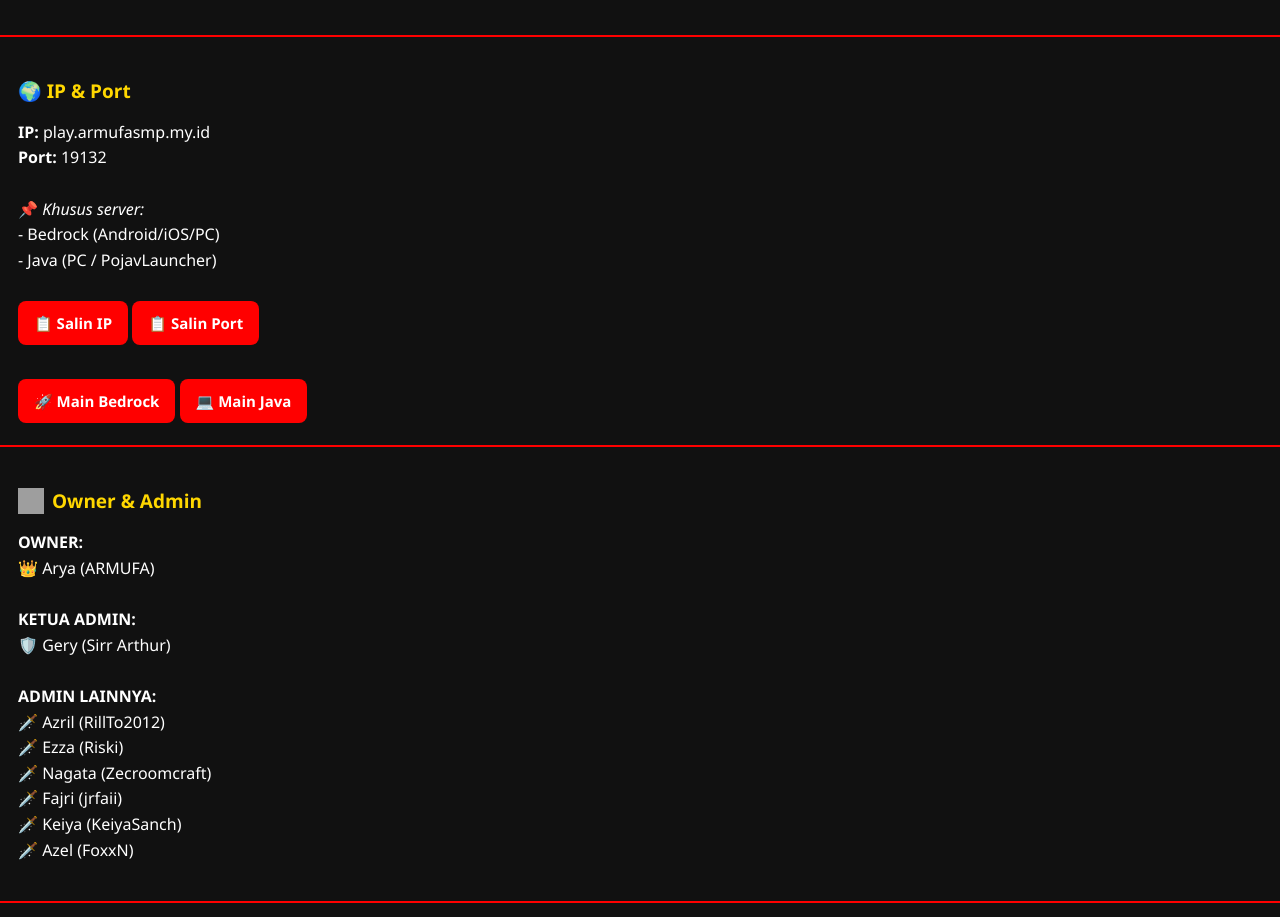
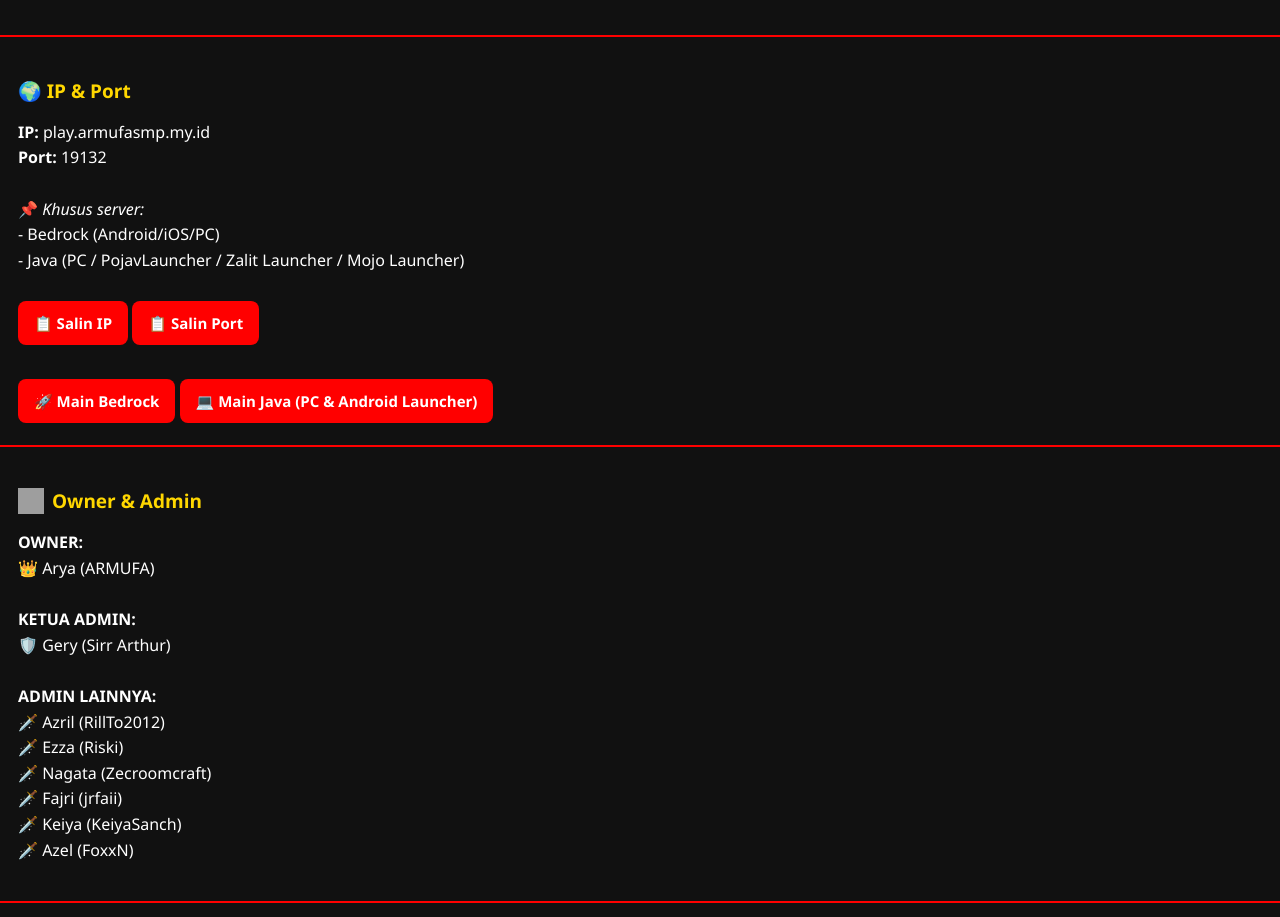
Before and after one commit to animationarmufa-oss/armufasmp.my.id, a plain HTML site: page index.html in a window 1280 px wide. Shown: the part 1158-2075 px from the top of the page. Drawn offline with Linux system fonts and the light colour scheme; grey boxes are pictures that could not be loaded.

Commit message:
Update index.html

```diff
--- a/index.html
+++ b/index.html
@@ -144,7 +144,7 @@ section h3 {
       <b>Port:</b> 19132<br><br>
       📌 <i>Khusus server:</i><br>
       - Bedrock (Android/iOS/PC)<br>
-      - Java (PC / PojavLauncher)
+      - Java (PC / PojavLauncher / Zalit Launcher / Mojo Launcher)
     </p>
     <!-- Tombol salin -->
     <a class="btn" onclick="copyText('play.armufasmp.my.id')">📋 Salin IP</a>
@@ -154,7 +154,7 @@ section h3 {
   🚀 Main Bedrock
 </a>
 <a class="btn" href="minecraft://?addServer=ARMUFA SMP|play.armufasmp.my.id:25565">
-  💻 Main Java
+  💻 Main Java (PC & Android Launcher)
 </a>
 
   </section>  <!-- SECTION OWNER -->  <section id="owner">
```
